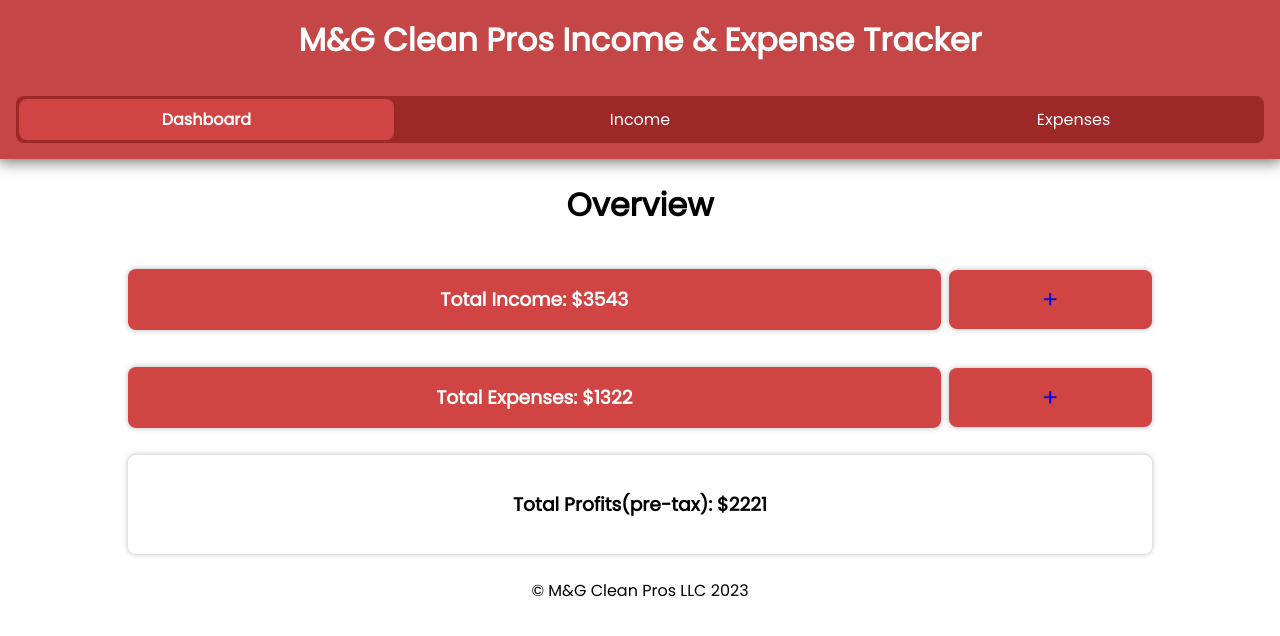
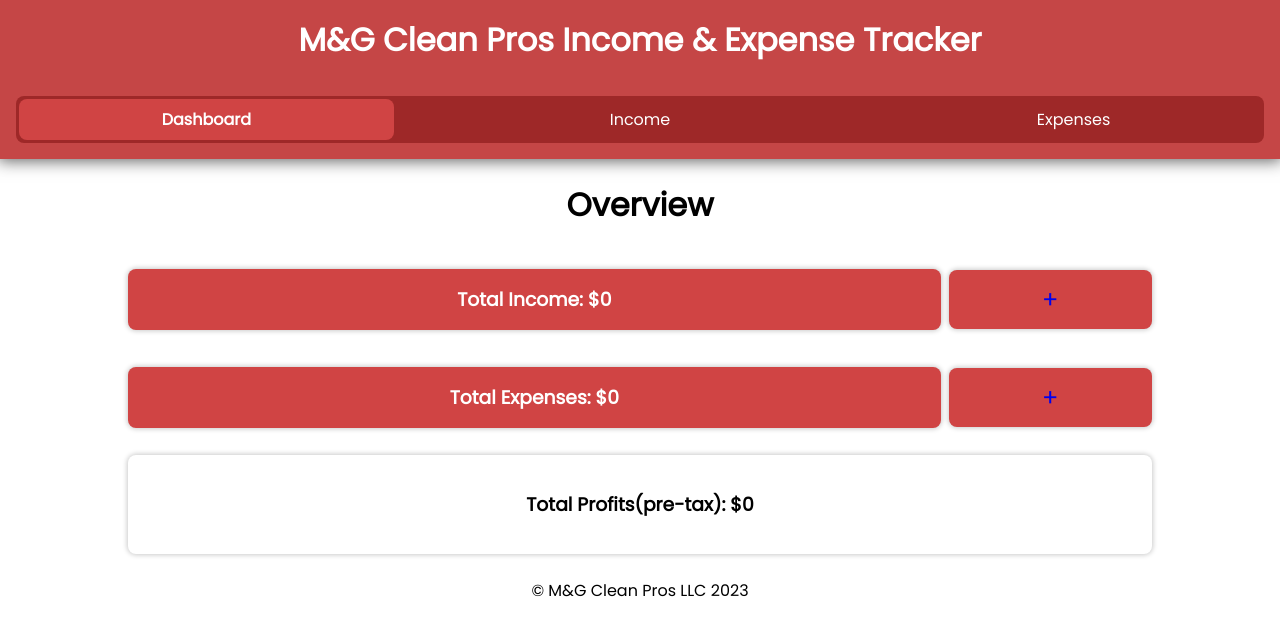
Before and after one commit to GabrielJDavila/mgcleantracker, a React (Vite) app in the folder mgclean-tracker/: page / in a window 1280 px wide. Shown: the top 636 px of the page. Built offline with nearby package versions, Linux system fonts and the light colour scheme; no server answers; the database is empty.

Commit message:
Finished Main Fetching Logic
Able to retrieve data from Firebase, render to page on all pages.
- need to work on rendering the data by date.
- Also could make it so that only data for current month or year is rendered/retrieved.

```diff
--- a/mgclean-tracker/src/pages/Dashboard.jsx
+++ b/mgclean-tracker/src/pages/Dashboard.jsx
@@ -3,16 +3,13 @@ import {useState, useEffect} from "react"
 import { getFirebaseItem, expensesCollection, incomeCollection } from "./firebase"
 
 export default function Dashboard() {
-    const [income, setIncome] = useState(3543)
-    const [expenses, setExpenses] = useState(1322)
+    const [income, setIncome] = useState(0)
+    const [expenses, setExpenses] = useState(0)
     const [expensesDataFromFB, setExpensesDataFromFB] = useState([])
     const [incomeDataFromFB, setIncomeDataFromFB] = useState([])
     const [profit, setProfit] = useState(0)
     const [error, setError] = useState(null)
-
-    const trueProfit = income - expenses
-    console.log(expensesDataFromFB, incomeDataFromFB)
-
+    const [isLoading, setIsLoading] = useState(true)
 
     async function loadFBData() {
         try {
@@ -20,20 +17,74 @@ export default function Dashboard() {
             const incomeData = await getFirebaseItem(incomeCollection)
             setExpensesDataFromFB(expensesData)
             setIncomeDataFromFB(incomeData)
+
         } catch(err) {
             setError(err)
+            setIsLoading(prev => !prev)
         }
     }
 
-    // function addData() {
 
+    // function filterExpensesData() {
+    //     const filteredExpensesData = expensesDataFromFB.filter(item => item.amount).map(item => ({
+    //         ...item,
+    //         amount: parseFloat(item.amount.replace('$', ''))
+    //     }))
+
+    //     const totalExpenseAmount = filteredExpensesData.reduce((total, item) => total + item.amount, 0)
+    //     setExpenses(totalExpenseAmount)
+    // }
+
+    // function filterIncomeData() {
+    //     const filteredIncomeData = incomeDataFromFB.filter(item => item.amount).map(item => ({
+    //         ...item,
+    //         amount: parseFloat(item.amount.replace('$', ''))
+    //     }))
+
+    //     const totalIncomeAmount = filteredIncomeData.reduce((total, item) => total + item.amount, 0)
+    //     setIncome(totalIncomeAmount)
     // }
 
     useEffect(() => {
-        setProfit(trueProfit)
         loadFBData()
     }, [])
 
+    useEffect(() => {
+        const filteredExpensesData = expensesDataFromFB.filter(item => item.amount).map(item => ({
+            ...item,
+            amount: parseFloat(item.amount.replace('$', ''))
+        }))
+        const totalExpenseAmount = filteredExpensesData.reduce((total, item) => total + item.amount, 0)
+        setExpenses(totalExpenseAmount)
+
+        const filteredIncomeData = incomeDataFromFB.filter(item => item.amount).map(item => ({
+            ...item,
+            amount: parseFloat(item.amount.replace('$', ''))
+        }))
+        const totalIncomeAmount = filteredIncomeData.reduce((total, item) => total + item.amount, 0)
+        setIncome(totalIncomeAmount)
+
+        setProfit(totalIncomeAmount - totalExpenseAmount)
+        setIsLoading(false)
+
+    }, [expensesDataFromFB, incomeDataFromFB])
+
+    // useEffect(() => {
+    //     filterExpensesData()
+    // }, [expensesDataFromFB])
+
+    // useEffect(() => {
+    //     filterIncomeData()
+    // }, [incomeDataFromFB])
+
+    // useEffect(() => {
+
+    //     setProfit(income - expenses)
+    // }, [incomeDataFromFB])
+
+    if (isLoading) {
+        return <div>Loading...</div>
+    }
     return (
         <div className="dashboard">
 
@@ -50,7 +101,7 @@ export default function Dashboard() {
             </div>
 
             <div className="profits-preview">
-                <h3>Total Profits(pre-tax): ${trueProfit}</h3>
+                <h3>Total Profits(pre-tax): ${profit}</h3>
             </div>
         </div>
     )
--- a/mgclean-tracker/src/pages/Income.jsx
+++ b/mgclean-tracker/src/pages/Income.jsx
@@ -10,6 +10,7 @@ export default function Income() {
     })
     const [dataFromFB, setDataFromFB] = useState([])
     const [error, setError] = useState(null)
+
     async function loadData() {
         try {
             const data = await getFirebaseItem(incomeCollection)
@@ -18,6 +19,15 @@ export default function Income() {
             setError(err)
         }
     }
+
+    // async function dates() {
+    //     try {
+    //         const dateChecks = await dateChecker(incomeCollection)
+    //         setDates(dateChecks)
+    //     } catch(err) {
+    //         setError(err)
+    //     }
+    // }
 
     useEffect(() => {
         loadData()
@@ -75,7 +85,7 @@ export default function Income() {
                 <input
                     name="date"
                     onChange={handleChange}
-                    type="text"
+                    type="date"
                     placeholder="date"
                     value={incomeData.date}
                 />
--- a/mgclean-tracker/src/pages/firebase.jsx
+++ b/mgclean-tracker/src/pages/firebase.jsx
@@ -1,7 +1,7 @@
 
 // Import the functions you need from the SDKs you need
 import { initializeApp } from "firebase/app"
-import { getFirestore, collection, addDoc, getDocs } from "firebase/firestore"
+import { getFirestore, collection, addDoc, getDocs, query, orderBy } from "firebase/firestore"
 // TODO: Add SDKs for Firebase products that you want to use
 // https://firebase.google.com/docs/web/setup#available-libraries
 
@@ -37,10 +37,19 @@ export async function addFirebaseItem(name, amount, date, type, collectionType)
   }
 }
 export async function getFirebaseItem(collectionType) {
-  const snapshot = await getDocs(collectionType)
+  const q = query(collectionType, orderBy("date"))
+  const snapshot = await getDocs(q)
   const collections = snapshot.docs.map(doc => ({
     ...doc.data(),
     id: doc.id
   }))
   return collections
 }
+
+// export async function dateChecker(collectionType) {
+//   const snapshot = await getDocs(collectionType)
+//   const collections = snapshot.docs.map(doc => ({
+//     id: doc.id,
+//     date: new Date(doc.data().date)
+//   }))
+// }
```
